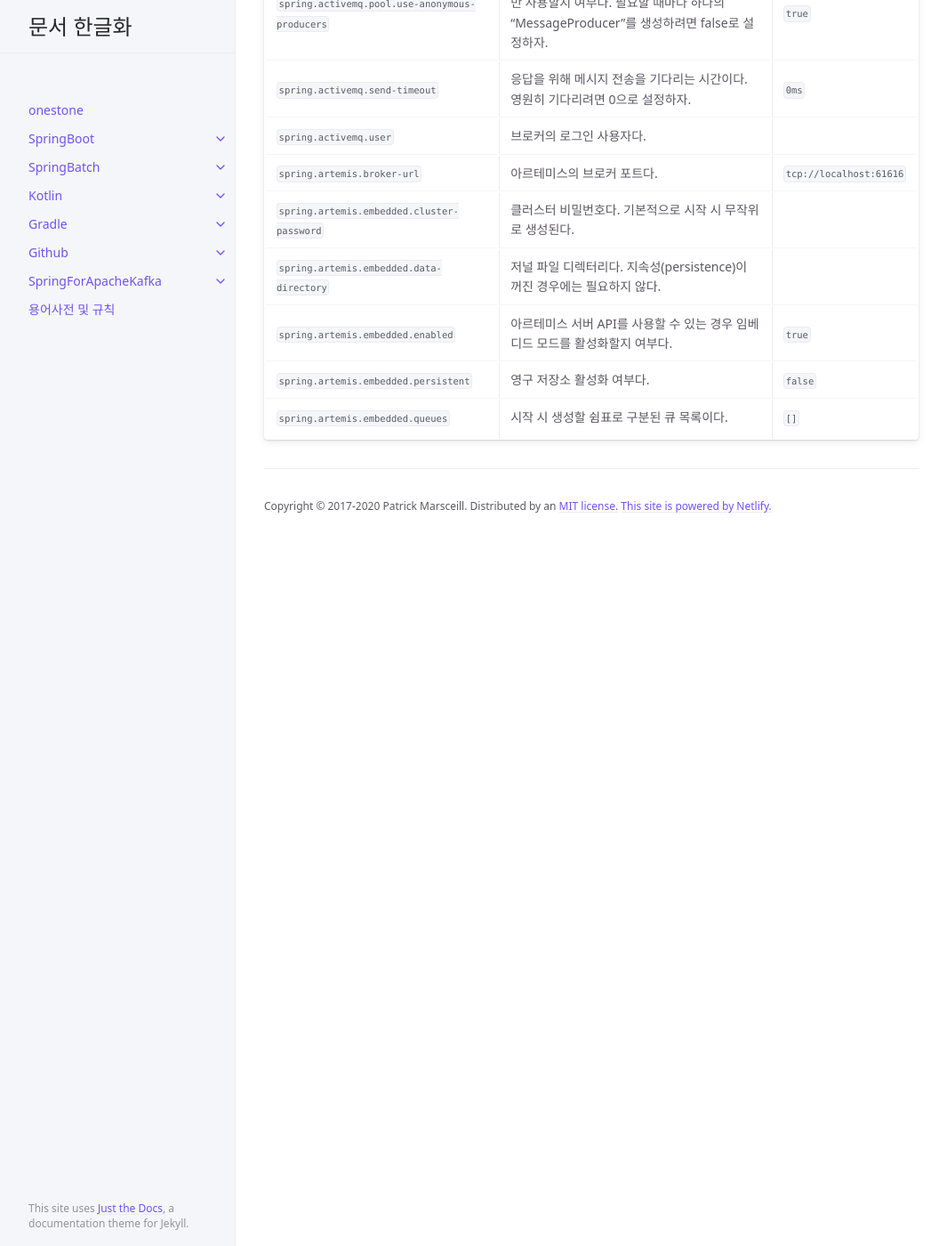
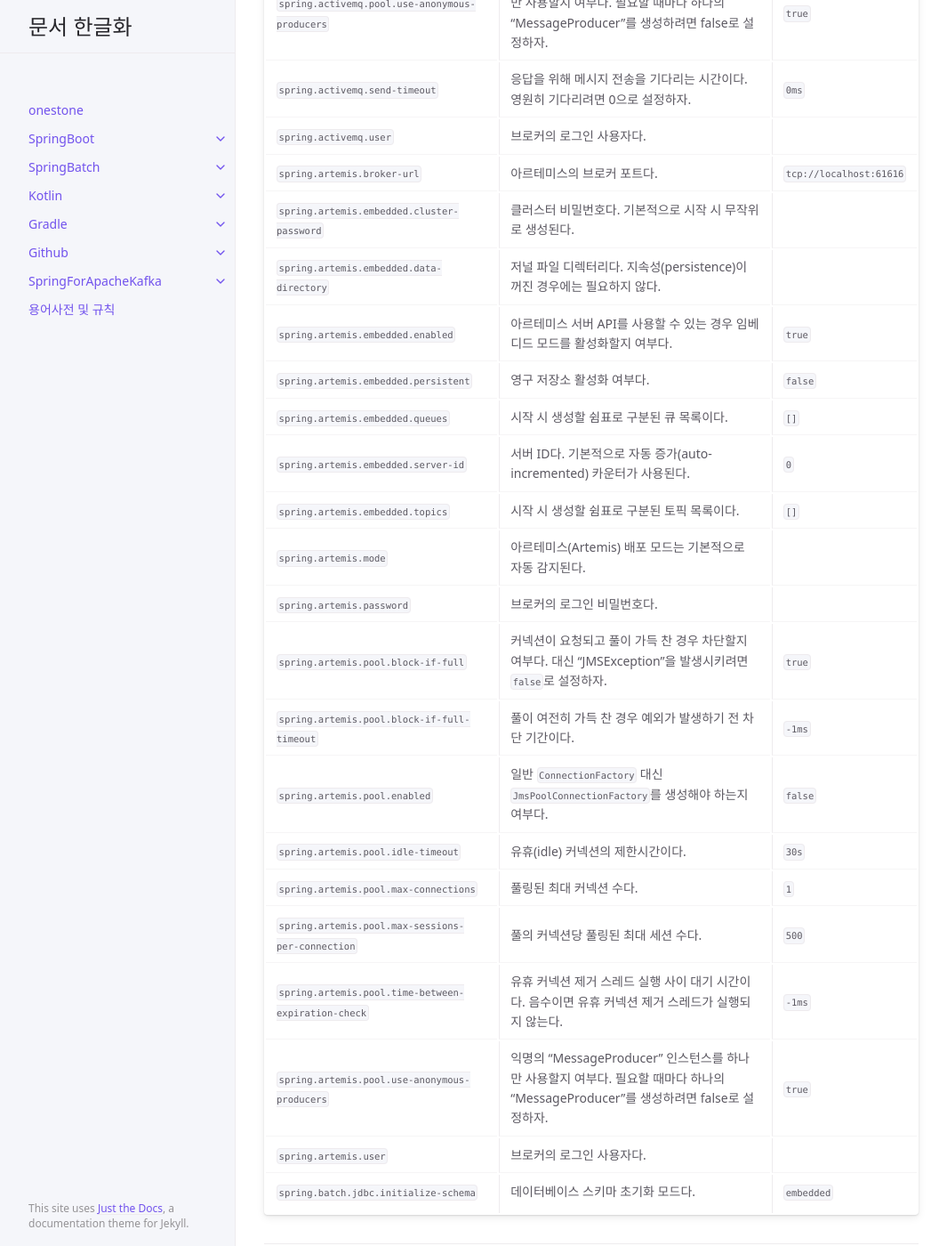
Before and after one commit to onestone9900/onestone9900.github.io, a Jekyll site: the page built from docs/spring_boot/3.1.1/spring_boot/19.appendices.md, in a window 1280 px wide and 1400 px high, scrolled down 36246 px. Shown: the whole window at 89% size, without its empty margins (107-1172 px from the left). Built offline with Jekyll 4.4.1, drawn with Linux system fonts in a browser that asks for light colours.

Commit message:
docs: spring boot - ## .A.8. 인테그레이션 프로퍼티(Integration Properties)

```diff
--- a/docs/spring_boot/3.1.1/spring_boot/19.appendices.md
+++ b/docs/spring_boot/3.1.1/spring_boot/19.appendices.md
@@ -588,3 +588,17 @@ nav_order: 19
 |`spring.artemis.embedded.enabled`|아르테미스 서버 API를 사용할 수 있는 경우 임베디드 모드를 활성화할지 여부다.|`true`|
 |`spring.artemis.embedded.persistent`|영구 저장소 활성화 여부다.|`false`|
 |`spring.artemis.embedded.queues`|시작 시 생성할 쉼표로 구분된 큐 목록이다.|`[]`|
+|`spring.artemis.embedded.server-id`|서버 ID다. 기본적으로 자동 증가(auto-incremented) 카운터가 사용된다.|`0`|
+|`spring.artemis.embedded.topics`|시작 시 생성할 쉼표로 구분된 토픽 목록이다.|`[]`|
+|`spring.artemis.mode`|아르테미스(Artemis) 배포 모드는 기본적으로 자동 감지된다.||
+|`spring.artemis.password`|브로커의 로그인 비밀번호다.||
+|`spring.artemis.pool.block-if-full`|커넥션이 요청되고 풀이 가득 찬 경우 차단할지 여부다. 대신 "JMSException"을 발생시키려면 `false`로 설정하자.|`true`|
+|`spring.artemis.pool.block-if-full-timeout`|풀이 여전히 가득 찬 경우 예외가 발생하기 전 차단 기간이다.|`-1ms`|
+|`spring.artemis.pool.enabled`|일반 `ConnectionFactory` 대신 `JmsPoolConnectionFactory`를 생성해야 하는지 여부다.|`false`|
+|`spring.artemis.pool.idle-timeout`|유휴(idle) 커넥션의 제한시간이다.|`30s`|
+|`spring.artemis.pool.max-connections`|풀링된 최대 커넥션 수다.|`1`|
+|`spring.artemis.pool.max-sessions-per-connection`|풀의 커넥션당 풀링된 최대 세션 수다.|`500`|
+|`spring.artemis.pool.time-between-expiration-check`|유휴 커넥션 제거 스레드 실행 사이 대기 시간이다. 음수이면 유휴 커넥션 제거 스레드가 실행되지 않는다.|`-1ms`|
+|`spring.artemis.pool.use-anonymous-producers`|익명의 "MessageProducer" 인스턴스를 하나만 사용할지 여부다. 필요할 때마다 하나의 "MessageProducer"를 생성하려면 false로 설정하자.|`true`|
+|`spring.artemis.user`|브로커의 로그인 사용자다.||
+|`spring.batch.jdbc.initialize-schema`|데이터베이스 스키마 초기화 모드다.|`embedded`|
```
